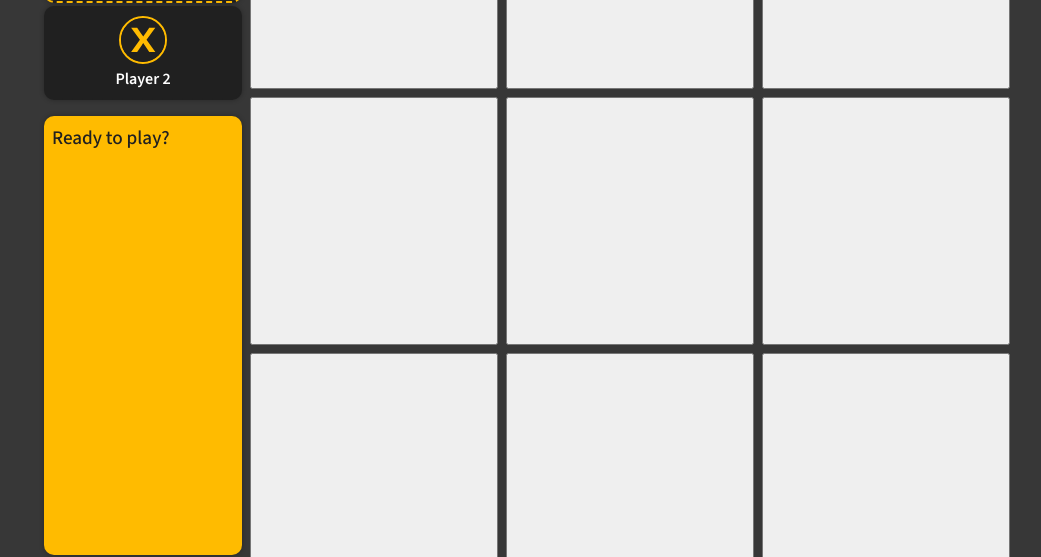
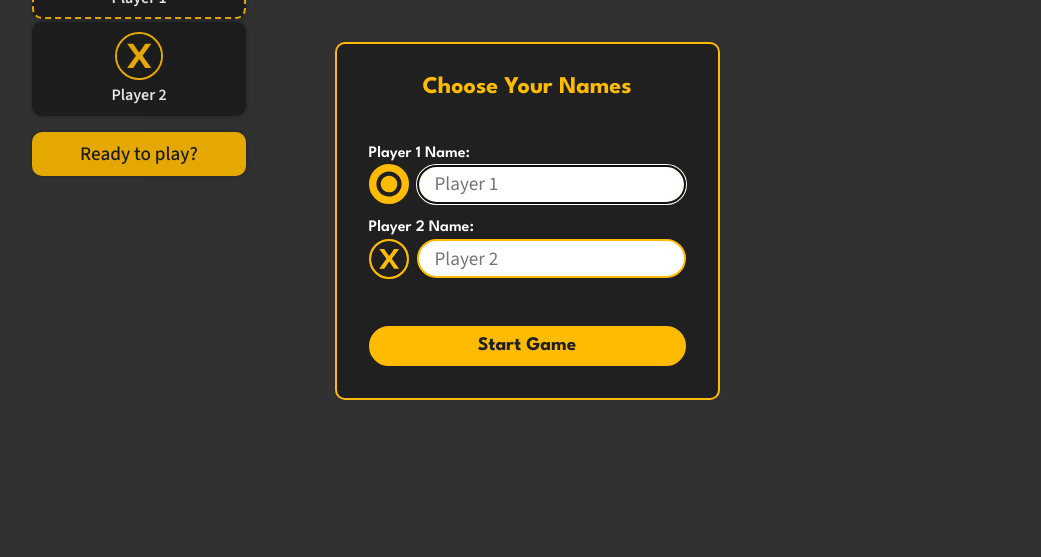
Before and after one commit to jonasbj99/odin-tic-tac-toe, a plain HTML site: page index.html in a window 1280 px wide. Shown: the part 179-736 px from the top of the page, without its empty margins (113-1154 px from the left). Drawn offline with Linux system fonts and the light colour scheme.

Commit message:
Add board, dialog, and final header styling

```diff
--- a/css/styles.css
+++ b/css/styles.css
@@ -58,14 +58,99 @@ body {
 
 .main-grid {
   display: grid;
+  gap: 1rem;
+}
+
+.row-center {
+  display: flex;
+  justify-content: center;
+  align-items: center;
   gap: 0.5rem;
 }
 
-button {
-  cursor: pointer;
+.col-center {
+  display: flex;
+  flex-direction: column;
+  gap: 1rem;
 }
 
 /* Dialog */
+dialog {
+  margin: auto;
+  padding: 2rem;
+  background-color: var(--text-col);
+  border: 2px solid var(--prim-col);
+  border-radius: 10px;
+
+  h2 {
+    text-align: center;
+    color: var(--prim-col);
+    margin-bottom: 3rem;
+  }
+
+  label {
+    display: flex;
+    flex-direction: column;
+    gap: 0.2rem;
+    color: var(--main-col);
+    font-family: var(--title-font);
+    font-weight: 600;
+
+    img {
+      height: 2.5rem;
+      width: auto;
+      border: 2px solid var(--prim-col);
+      border-radius: 2rem;
+      background-color: var(--prim-col);
+    }
+
+    input {
+      color: var(--text-col);
+      font-size: 1.2rem;
+      padding: 0.2rem 1rem;
+      border: 2px solid var(--prim-col);
+      border-radius: 5rem;
+    }
+  }
+}
+
+button.dialog-btn {
+  color: var(--text-col);
+  background-color: var(--prim-col);
+  border: 2px solid var(--prim-col);
+  border-radius: 2rem;
+  font-family: var(--title-font);
+  font-size: 1.2rem;
+  font-weight: 700;
+  padding: 0.6rem;
+  cursor: pointer;
+  transition:
+    background-color 0.3s,
+    color 0.3s;
+
+  &:hover {
+    background-color: var(--back-col);
+    color: var(--prim-col);
+  }
+}
+
+.validation-text {
+  text-align: center;
+  color: var(--prim-col);
+  background-color: var(--back-col);
+  border-radius: 10px;
+  font-family: var(--title-font);
+  font-weight: 600;
+  opacity: 0;
+  transition:
+    opacity 0.3s,
+    padding 0.3s;
+
+  &.open {
+    opacity: 1;
+    padding: 0.5rem;
+  }
+}
 
 /* Header */
 .header-container {
@@ -77,7 +162,7 @@ button {
 .header-title {
   background-color: var(--text-col);
   color: var(--main-col);
-  padding: 0.5rem;
+  padding: 1rem;
   font-size: 2.5rem;
   text-align: center;
   border-radius: 10px;
@@ -109,10 +194,20 @@ button {
   background-color: var(--text-col);
   font-weight: 600;
   box-shadow: var(--back-shadow);
+  min-width: 0;
 
   img {
+    flex-shrink: 0;
     width: 3rem;
     border-radius: 3rem;
+  }
+
+  p {
+    min-width: 0;
+    max-width: 100%;
+    overflow: hidden;
+    text-overflow: ellipsis;
+    white-space: nowrap;
   }
 
   &.active {
@@ -121,14 +216,19 @@ button {
 }
 
 .header-msg {
-  flex-grow: 1;
   padding: 0.5rem;
   border-radius: 10px;
   color: var(--text-col);
   background-color: var(--prim-col);
+  text-align: center;
+  word-break: break-all;
   font-size: 1.2rem;
   font-weight: 500;
   box-shadow: var(--back-shadow);
+
+  /* Force wrap instead of expanding width */
+  min-width: 100%;
+  max-width: 0;
 }
 
 /* Game Board */
@@ -140,7 +240,39 @@ button {
   gap: 0.5rem;
 }
 
-.board-btn {
+button.board-btn {
+  background-color: transparent;
+  border: 5px dashed var(--text-col);
+  border-radius: 50%;
+  background-size: cover;
+  background-repeat: no-repeat;
+  background-position: center;
+  cursor: pointer;
+  transition:
+    border 0.2s,
+    box-shadow 0.2s,
+    background-image 0.2s;
+
+  &.selected-1 {
+    border: 5px solid var(--text-col);
+    cursor: default;
+  }
+
+  &.selected-2 {
+    border: 5px solid var(--prim-col);
+    cursor: default;
+  }
+
+  &.winner {
+    box-shadow: 0 0 1rem var(--prim-col);
+  }
+
+  &:hover:not(.selected-1, .selected-2) {
+    border: 5px dashed var(--prim-col);
+    box-shadow:
+      0 0 1rem #ffbb0033,
+      0 0 4rem #ffbb0033 inset;
+  }
 }
 
 /* Footer */
@@ -185,6 +317,10 @@ button {
     gap: 1rem;
   }
 
+  .player-group {
+    contain: inline-size;
+  }
+
   .player-group,
   .player-tag {
     flex-direction: column;
@@ -204,6 +340,7 @@ button {
       "header"
       "board"
       "footer";
+    grid-template-columns: minmax(0, 1fr);
     grid-template-rows: auto 1fr auto;
   }
 
@@ -214,6 +351,7 @@ button {
 
   .player-tag {
     gap: 0.5rem;
+    flex: 1 1 0;
   }
 
   .player-tag:nth-of-type(even) {
--- a/index.html
+++ b/index.html
@@ -11,10 +11,10 @@
     ></script>
 
     <link rel="stylesheet" href="./css/styles.css" />
-    <!-- <script src="./js/tictactoe.js" defer></script> -->
+    <script src="./js/tictactoe.js" defer></script>
   </head>
   <body>
-    <!--     <dialog id="startDialog">
+    <dialog id="startDialog">
       <h2>Choose Your Names</h2>
       <div class="col-center">
         <label for="p1Name">
@@ -41,7 +41,9 @@
             />
           </div>
         </label>
-        <p id="validationEl">Validation Message Here!</p>
+        <p class="validation-text" id="validationEl">
+          Validation Message Here!
+        </p>
         <button class="dialog-btn" id="startBtn">Start Game</button>
       </div>
     </dialog>
@@ -51,7 +53,7 @@
       <div class="col-center">
         <button class="dialog-btn" id="restartBtn">Play Again</button>
       </div>
-    </dialog> -->
+    </dialog>
 
     <div class="main-grid">
       <header class="header-container">
@@ -69,18 +71,7 @@
         <p class="header-msg" id="messageEl">Ready to play?</p>
       </header>
 
-      <main class="board-grid" id="gameboardEl">
-        <!-- Placeholder buttons for CSS testing -->
-        <button class="board-btn selected-1"></button>
-        <button class="board-btn selected-2"></button>
-        <button class="board-btn"></button>
-        <button class="board-btn"></button>
-        <button class="board-btn"></button>
-        <button class="board-btn"></button>
-        <button class="board-btn"></button>
-        <button class="board-btn"></button>
-        <button class="board-btn"></button>
-      </main>
+      <main class="board-grid" id="gameboardEl"></main>
 
       <footer class="footer">
         <a class="contact-link" href="https://github.com/jonasbj99">
```
